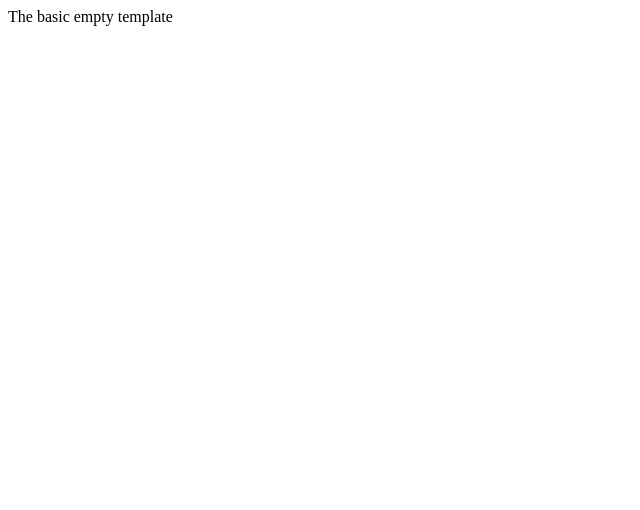
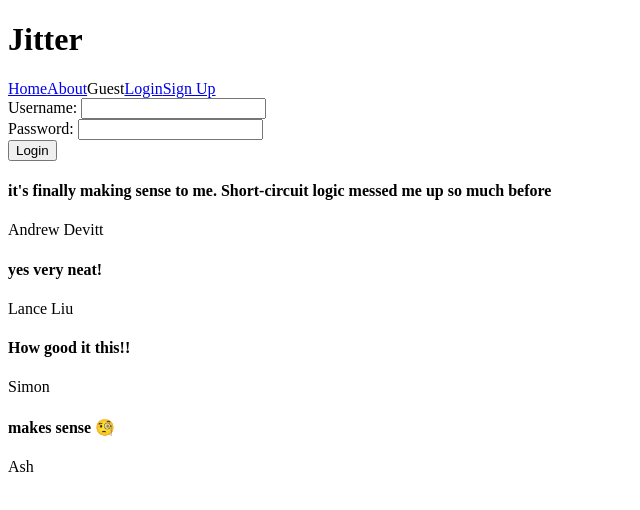
Before and after one commit to aanmeba/lesson-jitter, a React (Create React App) app: page / in a window 1280 px wide. Shown: the top 510 px of the page, without its empty margins (0-640 px from the left). Built offline with nearby package versions, Linux system fonts and the light colour scheme.

Commit message:
day 1 lesson, hooks and forms

```diff
--- a/src/App.js
+++ /dev/null
@@ -1,11 +0,0 @@
-import React from 'react'
-
-const App = () => {
-  return (
-    <div >
-          The basic empty template
-    </div>
-  )
-}
-
-export default App
--- /dev/null
+++ b/src/components/App.js
@@ -0,0 +1,45 @@
+import React, { useEffect, useState } from "react";
+import LoginForm from "./LoginForm";
+import MessageForm from "./MessageForm";
+import Messages from "./Messages";
+import Navigation from "./Navigation";
+import initialMessageList from "../data/message-list.json";
+
+const App = () => {
+  const [loggedInUser, setLoggedInUser] = useState("");
+  const [messageList, setMessageList] = useState([]);
+
+  const activateUser = (username) => {
+    setLoggedInUser(username);
+  };
+
+  const addMessage = (text) => {
+    const message = {
+      text: text,
+      user: loggedInUser,
+      id: messageList[messageList.length - 1].id + 1,
+    };
+    setMessageList((messageList) => [message, ...messageList]);
+  };
+  useEffect(() => {
+    setMessageList(initialMessageList);
+
+    // fetch need later
+  }, []);
+
+  return (
+    <div>
+      <h1>Jitter</h1>
+      <Navigation loggedInUser={loggedInUser} activateUser={activateUser} />
+      {!loggedInUser ? (
+        <LoginForm activateUser={activateUser} />
+      ) : (
+        <MessageForm loggedInUser={loggedInUser} addMessage={addMessage} />
+      )}
+
+      <Messages messageList={messageList} />
+    </div>
+  );
+};
+
+export default App;
--- /dev/null
+++ b/src/components/LoginForm.js
@@ -0,0 +1,57 @@
+import { useState } from "react";
+
+const LoginForm = ({ activateUser }) => {
+  const initialFormData = {
+    user: "",
+    password: "",
+  };
+  const [formData, setFormData] = useState(initialFormData);
+
+  const handleSubmit = (e) => {
+    e.preventDefault();
+    console.log("you clicked submit");
+    console.log(formData);
+
+    activateUser(formData.user);
+    setFormData(initialFormData); // cleaning up the input field
+  };
+
+  const handleFormData = (e) => {
+    setFormData({
+      ...formData,
+      [e.target.name]: e.target.value,
+    });
+  };
+
+  return (
+    <>
+      <form onSubmit={handleSubmit}>
+        <div>
+          <label>Username: </label>
+          <input
+            type="text"
+            name="user"
+            id="user"
+            value={formData.user}
+            onChange={handleFormData}
+          />
+        </div>
+        <div>
+          <label htmlFor="password">Password: </label>
+          <input
+            type="password"
+            name="password"
+            id="password"
+            value={formData.password}
+            onChange={handleFormData}
+          />
+        </div>
+        <div>
+          <input type="submit" value="Login" />
+        </div>
+      </form>
+    </>
+  );
+};
+
+export default LoginForm;
--- /dev/null
+++ b/src/components/Message.js
@@ -0,0 +1,10 @@
+const Message = ({ message }) => {
+  return (
+    <>
+      <h4>{message.text}</h4>
+      <p>{message.user}</p>
+    </>
+  );
+};
+
+export default Message;
--- /dev/null
+++ b/src/components/MessageForm.js
@@ -0,0 +1,54 @@
+import { useState } from "react";
+
+const MessageForm = ({ logginedUser, addMessage }) => {
+  const initialFormData = {
+    text: "",
+  };
+
+  const [formData, setFormData] = useState(initialFormData);
+
+  const handleFormData = (e) => {
+    setFormData({
+      ...formData,
+      [e.target.name]: e.target.value,
+    });
+  };
+
+  const handleSubmit = (e) => {
+    e.preventDefault();
+    if (formData.text === "") {
+      console.log("empty message");
+    } else {
+      console.log(formData);
+      addMessage(formData.text);
+      cleanMessage();
+    }
+  };
+
+  const cleanMessage = (e) => {
+    // e.preventDefault();
+    setFormData(initialFormData);
+  };
+
+  return (
+    <>
+      <p></p>
+      <form onSubmit={handleSubmit}>
+        <div>
+          <textarea
+            type="text"
+            name="text"
+            id="text"
+            placeholder={`What's on your mind ${logginedUser}`}
+            value={formData.text}
+            onChange={handleFormData}
+          ></textarea>
+        </div>
+        <input type="submit" value="Post" />
+        <button onClick={cleanMessage}>Clear</button>
+      </form>
+    </>
+  );
+};
+
+export default MessageForm;
--- /dev/null
+++ b/src/components/Messages.js
@@ -0,0 +1,13 @@
+import Message from "./Message";
+
+const Messages = ({ messageList }) => {
+  return (
+    <>
+      {messageList.map((message) => (
+        <Message key={message.id} message={message} />
+      ))}
+    </>
+  );
+};
+
+export default Messages;
--- /dev/null
+++ b/src/components/Navigation.js
@@ -0,0 +1,29 @@
+const Navigation = ({ loggedInUser, activateUser }) => {
+  const logout = (e) => {
+    e.preventDefault();
+    activateUser("");
+  };
+
+  return (
+    <nav>
+      <a href="/">Home</a>
+      <a href="/">About</a>
+      {loggedInUser ? (
+        <>
+          {loggedInUser}
+          <a href="/" onClick={logout}>
+            Logout
+          </a>
+        </>
+      ) : (
+        <>
+          Guest
+          <a href="/">Login</a>
+          <a href="/">Sign Up</a>
+        </>
+      )}
+    </nav>
+  );
+};
+
+export default Navigation;
--- /dev/null
+++ b/src/data/message-list.json
@@ -0,0 +1,22 @@
+[
+  {
+    "id": 1,
+    "text": "it's finally making sense to me. Short-circuit logic messed me up so much before",
+    "user": "Andrew Devitt"
+  },
+  {
+    "id": 2,
+    "text": "yes very neat!",
+    "user": "Lance Liu"
+  },
+  {
+    "id": 3,
+    "text": "How good it this!!",
+    "user": "Simon"
+  },
+  {
+    "id": 4,
+    "text": "makes sense 🧐",
+    "user": "Ash"
+  }
+]
```
Also changed, not shown: src/index.js (+6 -4 lines).
